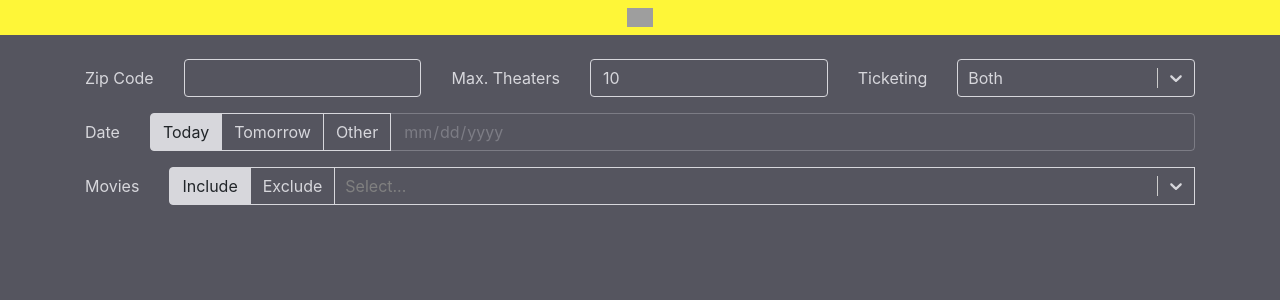
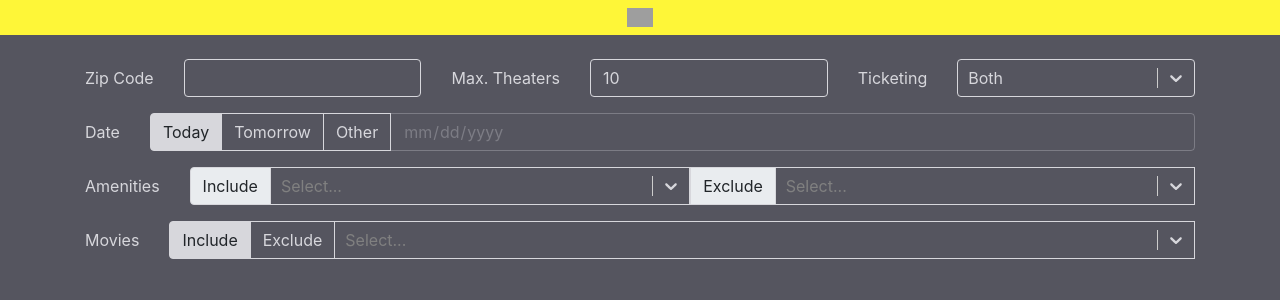
Before and after one commit to cinematix-app/web, a Next.js app: page / in a window 1280 px wide. Shown: the top 300 px of the page. Built offline with nearby package versions, Linux system fonts and the light colour scheme; grey boxes are pictures that could not be loaded.

Commit message:
Add Amenities

```diff
--- a/pages/index.js
+++ b/pages/index.js
@@ -16,10 +16,13 @@ const initialState = {
     startDate: 'today',
     movie: 'include',
     movies: [],
+    amenitiesInclude: [],
+    amenitiesExclude: [],
   },
   valid: false,
   showtimes: [],
   movies: [],
+  amenities: [],
   searchParsed: false,
 };
 
@@ -52,15 +55,10 @@ function reducer(state, action) {
         },
         valid: action.valid,
       };
-    case 'movies':
+    case 'result':
       return {
         ...state,
-        movies: mergeList(state.movies, action.result),
-      };
-    case 'showtimes':
-      return {
-        ...state,
-        showtimes: action.result,
+        [action.name]: action.strategy === 'replace' ? action.result : mergeList(state[action.name], action.result),
       };
     case 'searchParsed':
       return {
@@ -70,6 +68,31 @@ function reducer(state, action) {
     default:
       throw new Error();
   }
+}
+
+function getOptions(list, field) {
+  const items = list.map(item => ({
+    label: item.name,
+    value: item['@id'].split('/').pop(),
+  }));
+
+  // Ensure that all of the values are in the options, if not, add them.
+  return [
+    ...items,
+    ...field.reduce((acc, id) => {
+      if (items.find(i => i.value === id)) {
+        return acc;
+      }
+
+      return [
+        ...acc,
+        {
+          label: id,
+          value: id,
+        },
+      ];
+    }, []),
+  ];
 }
 
 const query = (new Subject()).pipe(
@@ -121,6 +144,7 @@ async function resultFilter(result, type) {
   return data['@graph'] || [];
 }
 
+
 const ticketingOptions = [
   { value: 'both', label: 'Both' },
   { value: 'online', label: 'Online' },
@@ -138,6 +162,26 @@ function Index() {
       value: target.type === 'checkbox' ? target.checked : target.value,
       valid: formRef.current ? formRef.current.checkValidity() : null,
     });
+  };
+
+  const handleListChange = list => (
+    data => dispatch({
+      type: 'change',
+      name: list,
+      value: data ? data.map(({ value }) => value) : [],
+      valid: null,
+    })
+  );
+
+  const dispatchResult = async (data, type, name, strategy) => {
+    const result = await resultFilter(data, type);
+
+    dispatch({
+      type: 'result',
+      name,
+      strategy,
+      result,
+    })
   };
 
   // Update the query
@@ -165,20 +209,9 @@ function Index() {
   // Subscribe the query changes and dispatch the results.
   useEffect(() => {
     query.subscribe((data) => {
-      resultFilter(data, 'ScreeningEvent').then(result => (
-        console.log('RESULT', result) ||
-        dispatch({
-          type: 'showtimes',
-          result,
-        })
-      ));
-
-      resultFilter(data, 'Movie').then(result => (
-        dispatch({
-          type: 'movies',
-          result,
-        })
-      ));
+      dispatchResult(data, 'ScreeningEvent', 'showtimes', 'replace');
+      dispatchResult(data, 'Movie', 'movies', 'merge');
+      dispatchResult(data, 'LocationFeatureSpecification', 'amenities', 'merge');
     });
   }, []);
 
@@ -240,13 +273,15 @@ function Index() {
     state.fields.startDate,
     state.fields.movie,
     state.fields.movies,
+    state.fields.amenitiesInclude,
+    state.fields.amenitiesExclude,
   ]);
 
   const now = DateTime.local();
   const today = now.toFormat('yyyy-MM-dd');
 
   const showtimes = useMemo(() => [...(state.showtimes || [])]
-    .filter(({ offers, workPresented }) => {
+    .filter(({ offers, workPresented, location }) => {
       if (offers.availability === 'https://schema.org/Discontinued') {
         return false;
       }
@@ -258,6 +293,30 @@ function Index() {
           return false;
         }
         if (state.fields.movie === 'include' && !match) {
+          return false;
+        }
+      }
+
+      if (state.fields.amenitiesInclude.length !== 0) {
+        if (!location.amenityFeature) {
+          return false;
+        }
+
+        const match = state.fields.amenitiesInclude.find(id => (
+          location.amenityFeature.find(a => a['@id'].split('/').pop() === id)
+        ));
+
+        if (!match) {
+          return false;
+        }
+      }
+
+      if (location.amenityFeature && state.fields.amenitiesExclude.length !== 0) {
+        const match = state.fields.amenitiesExclude.find(id => (
+          location.amenityFeature.find(a => a['@id'].split('/').pop() === id)
+        ));
+
+        if (match) {
           return false;
         }
       }
@@ -333,36 +392,17 @@ function Index() {
     state.showtimes,
     state.fields.movie,
     state.fields.movies,
+    state.fields.amenitiesInclude,
+    state.fields.amenitiesExclude,
   ]);
 
   const customStartDate = !['today', 'tomorrow'].includes(state.fields.startDate);
 
   const dayAfterTomorrow = now.plus({ days: 2 }).toFormat('yyyy-MM-dd');
 
-  const movieOptions = useMemo(() => {
-    const movies = state.movies.map(movie => ({
-      label: movie.name,
-      value: movie['@id'].split('/').pop(),
-    }));
-
-    // Ensure that all of the values are in the options, if not, add them.
-    return [
-      ...movies,
-      ...state.fields.movies.reduce((acc, id) => {
-        if (movies.find(m => m.value === id)) {
-          return acc;
-        }
-
-        return [
-          ...acc,
-          {
-            label: id,
-            value: id,
-          },
-        ];
-      }, []),
-    ];
-  }, [state.movies, state.fields.movies]);
+  const movieOptions = useMemo(() => getOptions(state.movies, state.fields.movies), [state.movies, state.fields.movies]);
+  const amenitiesIncludeOptions = useMemo(() => getOptions(state.amenities, state.fields.amenitiesInclude), [state.amenities, state.fields.amenitiesInclude]);
+  const amenitiesExcludeOptions = useMemo(() => getOptions(state.amenities, state.fields.amenitiesExclude), [state.amenities, state.fields.amenitiesExclude]);
 
   return (
     <Layout>
@@ -435,6 +475,38 @@ function Index() {
             />
           </div>
         </div>
+        {/* @TODO Put the theater filter here. */}
+        <div className="row form-group">
+          <span className="col-auto col-form-label" htmlFor="amenities">Amenities</span>
+          <div className="input-group col-md col-12 flex-nowrap align-items-stretch">
+            <div className="input-group-prepend">
+              <label className="input-group-text" htmlFor="amenitiesInclude">Include</label>
+            </div>
+            <Select
+              inputId="amenitiesInclude"
+              name="amenitiesInclude"
+              options={amenitiesIncludeOptions}
+              className={['select-container', 'rounded-0', 'rounded-right', 'w-50', 'align-self-stretch'].join(' ')}
+              classNamePrefix="select"
+              value={state.fields.amenitiesInclude.map(id => amenitiesIncludeOptions.find(({ value }) => id === value))}
+              onChange={handleListChange('amenitiesInclude')}
+              isMulti
+            />
+            <div className="input-group-prepend">
+              <label className="input-group-text" htmlFor="amenitiesExclude">Exclude</label>
+            </div>
+            <Select
+              inputId="amenitiesExclude"
+              name="amenitiesExclude"
+              options={amenitiesIncludeOptions}
+              className={['select-container', 'rounded-0', 'rounded-right', 'w-50', 'align-self-stretch'].join(' ')}
+              classNamePrefix="select"
+              value={state.fields.amenitiesExclude.map(id => amenitiesExcludeOptions.find(({ value }) => id === value))}
+              onChange={handleListChange('amenitiesExclude')}
+              isMulti
+            />
+          </div>
+        </div>
         <div className="row form-group">
           <label className="col-auto col-form-label" htmlFor="movies">Movies</label>
           <div className="input-group col-md col-12 flex-nowrap">
@@ -451,12 +523,7 @@ function Index() {
               className={['select-container', 'rounded-0', 'rounded-right'].join(' ')}
               classNamePrefix="select"
               value={state.fields.movies.map(id => movieOptions.find(({ value }) => id === value))}
-              onChange={data => dispatch({
-                type: 'change',
-                name: 'movies',
-                value: data ? data.map(({ value }) => value) : [],
-                valid: null,
-              })}
+              onChange={handleListChange('movies')}
               isMulti
             />
           </div>
--- a/styles/style.scss
+++ b/styles/style.scss
@@ -36,7 +36,12 @@ input[disabled] {
     opacity: 0.3;
 }
 
+.input-group-prepend label {
+    color: $dropdown-link-hover-color;
+}
+
 .select-container {
+    display: flex;
     flex: 1 1 auto;
 
     &.rounded-0 .select__control {
@@ -48,6 +53,8 @@ input[disabled] {
     }
 
     .select__control {
+        flex-grow: 1;
+        align-self: stretch;
         border-color: $input-border-color;
         background-color: $input-bg;
         &:hover {
@@ -59,6 +66,7 @@ input[disabled] {
         }
 
     }
+
     .select__input {
         color: $input-color;
     }
@@ -93,6 +101,7 @@ input[disabled] {
         border-color: $input-border-color;
         border-style: solid;
         margin: 0;
+        z-index: 2;
     }
     .select__menu-list {
         padding: 0;
```
